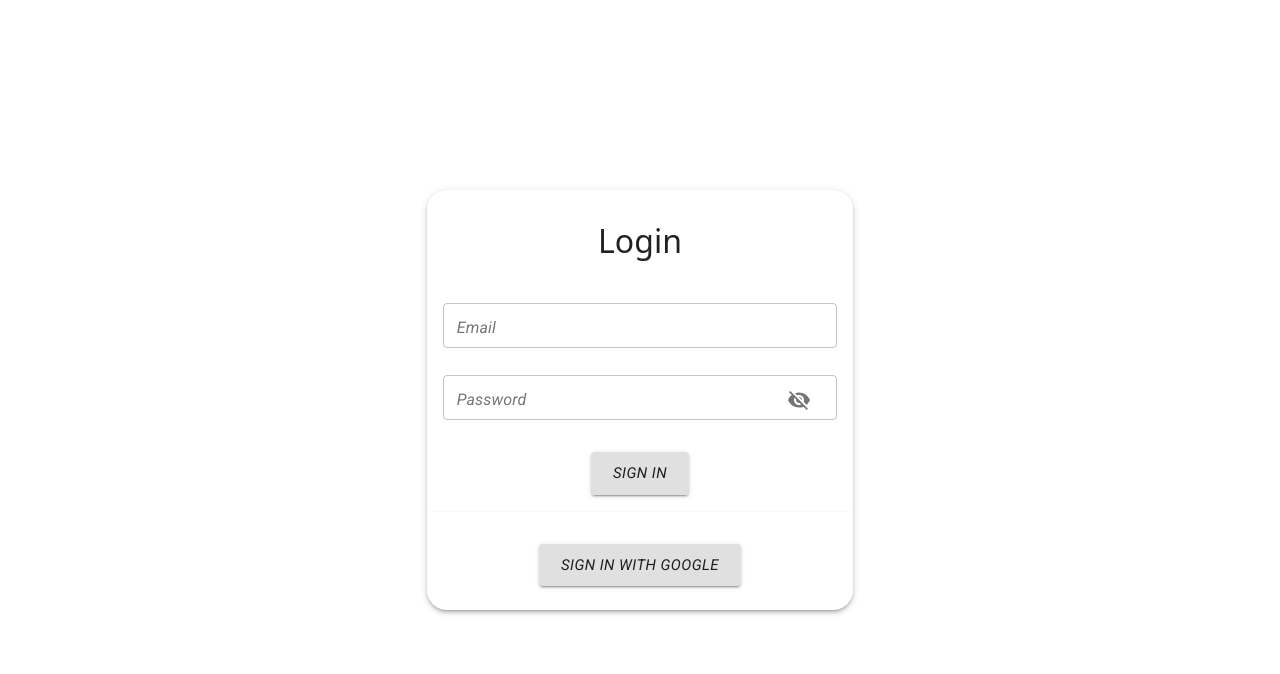
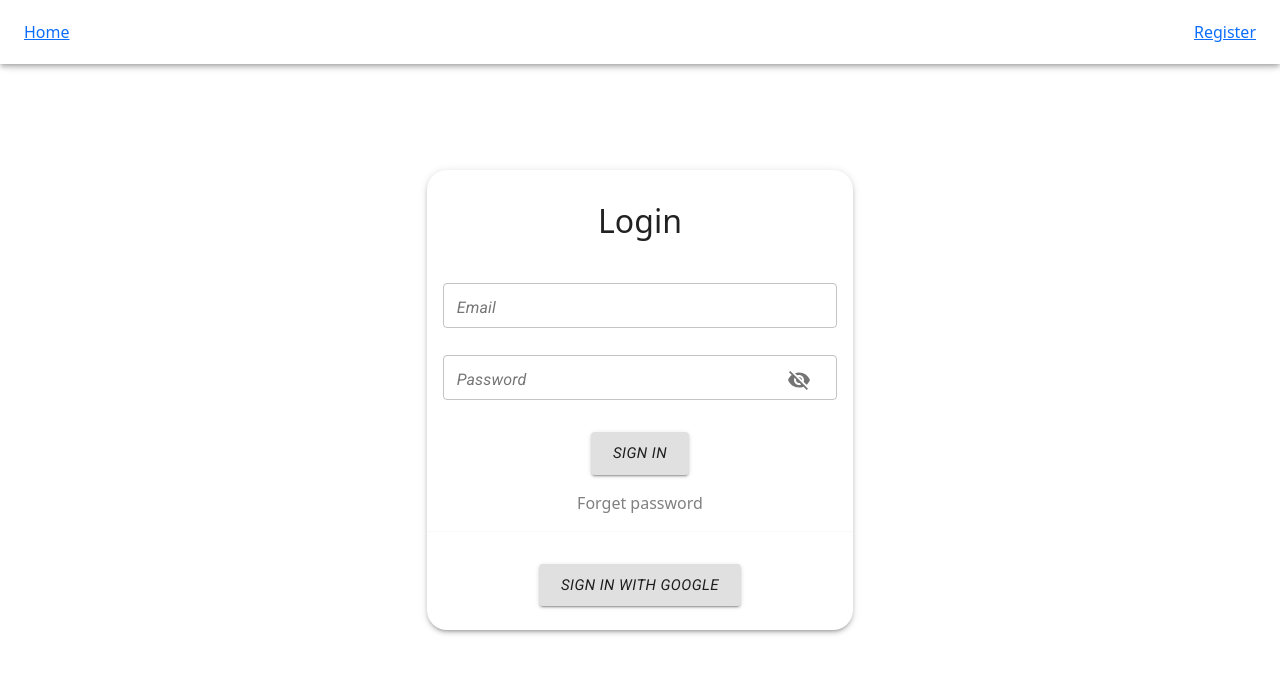
Before and after one commit to dilumharshana/POS-System-Client---ReactJS, a React (Create React App) app: page /login in a window 1280 px wide. Shown: the top 674 px of the page. Built offline with nearby package versions, Linux system fonts and the light colour scheme.

Commit message:
user authentication complete

```diff
--- a/src/components/navbar/navbar.jsx
+++ b/src/components/navbar/navbar.jsx
@@ -12,7 +12,7 @@ import { Link } from "react-router-dom";
 //import styles
 import { styles } from "./navbarStyles.js";
 
-export const NavBar = () => {
+export const NavBar = (props) => {
   const [drawer, setDrawer] = useState(false);
   const deviceWidth = useSelector((store) => store.deviceWidth);
 
@@ -20,21 +20,25 @@ export const NavBar = () => {
   const classes = styles()();
 
   //large screen navbar
-  const pcNavBar = () => (
+  const pcNavBar = (props) => (
     <AppBar className={classes.root} position="absolute">
       <Toolbar>
         <Box className={classes.menuTexts} mr={2}>
-          Download
+          HOME
         </Box>
         <Box className={classes.menuTexts} mr={2}>
           Docs
         </Box>
         <Box className={classes.menuTexts}>Blog</Box>
-        <Button className={classes.loginButton} variant="contained">
-          <Link to="/login" exact>
-            Login
-          </Link>
-        </Button>
+        {props.noLoginBtn === true ? (
+          <h1 style={{ marginLeft: "auto" }}>EVONPOS</h1>
+        ) : (
+          <Button className={classes.loginButton} variant="contained">
+            <Link to="/login" exact>
+              Login
+            </Link>
+          </Button>
+        )}
       </Toolbar>
     </AppBar>
   );
@@ -67,15 +71,7 @@ export const NavBar = () => {
                 EVONPOS
                 <Divider />
               </Box>
-              <Box
-                className={classes.drawerItems}
-                onClick={() => setDrawer(false)}
-                mt={3}
-                ml={3}
-                mr={8}
-              >
-                Download
-              </Box>
+
               <Box
                 className={classes.drawerItems}
                 onClick={() => setDrawer(false)}
@@ -112,5 +108,5 @@ export const NavBar = () => {
 
   // return isMobile ? mobileNavBar() : pcNavBar();
   if (deviceWidth <= 800) return mobileNavBar();
-  return pcNavBar();
+  return pcNavBar(props);
 };
--- a/src/components/userLogin/userLogin.jsx
+++ b/src/components/userLogin/userLogin.jsx
@@ -1,6 +1,7 @@
 import { useDispatch } from "react-redux";
 import { bindActionCreators } from "redux";
-import { useState } from "react";
+import { useHistory } from "react-router";
+import { useEffect, useState } from "react";
 import {
   Grid,
   Box,
@@ -12,7 +13,6 @@ import {
 } from "@material-ui/core";
 import { Visibility, VisibilityOff } from "@material-ui/icons";
 import CircularProgress from "@material-ui/core/CircularProgress";
-
 import { UserAuthTemplate } from "../../pages/UserAuthTemplate/userAuthUserAuthTemplate";
 import axios from "axios";
 
@@ -22,8 +22,25 @@ import { setUserLoginFail } from "../../state/actions/actionUserLoginState/Actio
 //api config file
 import { config } from "../../configs/jsonConfig";
 
+//styles
+import { styles } from "./userLoginStyles";
+
 //component
+
 export const UserLogin = () => {
+  const history = useHistory();
+
+  useEffect(() => {
+    const userLoged = localStorage.getItem("userInfo");
+
+    if (userLoged) {
+      history.push("/pos");
+    }
+  });
+
+  const useStyles = styles();
+  const classes = useStyles();
+
   //statets
   const [email, setEmail] = useState("");
   const [password, setPassword] = useState("");
@@ -40,7 +57,7 @@ export const UserLogin = () => {
       setLoading(true);
 
       const { data } = await axios.post(
-        "http://localhost:2000/login",
+        "http://localhost:2000/api/login",
         {
           email,
           password,
@@ -49,18 +66,19 @@ export const UserLogin = () => {
       );
 
       localStorage.setItem("userInfo", JSON.stringify(data));
-
+      history.push("/pos");
       setLoading(false);
     } catch (error) {
-      userLoginState(true);
+      console.log(error.response.data);
+      userLoginState(false);
       setLoading(false);
 
-      setTimeout(() => userLoginState(false), 3000);
+      setTimeout(() => userLoginState(true), 3000);
     }
   };
 
   return (
-    <UserAuthTemplate>
+    <UserAuthTemplate page="Register">
       <Grid container direction="column">
         <Grid>
           <Box item pt={2} display="flex" justifyContent="center" pt={4} pb={3}>
@@ -103,9 +121,8 @@ export const UserLogin = () => {
             />
           </Box>
         </Grid>
-
         <Grid>
-          <Box item pt={2} display="flex" justifyContent="center" pb={2}>
+          <Box item pt={2} display="flex" justifyContent="center">
             {loading ? (
               <CircularProgress color="secondary" />
             ) : (
@@ -113,6 +130,11 @@ export const UserLogin = () => {
                 Sign In
               </Button>
             )}
+          </Box>
+        </Grid>
+        <Grid item pb={2}>
+          <Box className={classes.forgotPasswordLables} p={2}>
+            Forget password
           </Box>
         </Grid>
 
--- /dev/null
+++ b/src/components/userLogin/userLoginStyles.js
@@ -0,0 +1,9 @@
+import { makeStyles } from "@material-ui/core";
+
+export const styles = () =>
+  makeStyles({
+    forgotPasswordLables: {
+      textAlign: "center",
+      color: "grey",
+    },
+  });
--- a/src/components/userRegister/userRegister.jsx
+++ b/src/components/userRegister/userRegister.jsx
@@ -36,7 +36,7 @@ export const UserRegister = () => {
   };
 
   return (
-    <UserAuthTemplate>
+    <UserAuthTemplate page="Login">
       <Grid container direction="column">
         <Grid>
           {/* topic-------------------- */}
--- a/src/index.js
+++ b/src/index.js
@@ -28,9 +28,8 @@ ReactDOM.render(
         <App>
           <Switch>
             <Route exact path="/register" component={UserRegister} />
-            <Route exact path="/login">
-              {userLogin ? <PosSystem /> : <UserLogin />}
-            </Route>
+            <Route exact path="/login" component={UserLogin} />
+            <Route exact path="/pos" component={PosSystem} />
             <Route exact path="/">
               {userLogin ? <PosSystem /> : <IndexPage />}
             </Route>
--- a/src/pages/UserAuthTemplate/userAuthUserAuthTemplate.jsx
+++ b/src/pages/UserAuthTemplate/userAuthUserAuthTemplate.jsx
@@ -1,6 +1,11 @@
+import { useState } from "react";
+import { Grid, Box, Paper, AppBar, Toolbar } from "@material-ui/core";
+import Alert from "react-bootstrap/Alert";
 import { useSelector } from "react-redux";
-import { Grid, Box, Paper } from "@material-ui/core";
-import Alert from "react-bootstrap/Alert";
+import { Link } from "react-router-dom";
+
+//components
+import { NavBar } from "../../components/navbar/navbar";
 
 //styles
 import { styles } from "./userAuthStyles";
@@ -12,6 +17,8 @@ export const UserAuthTemplate = (props) => {
   const useStyles = styles();
   const classes = useStyles();
 
+  const [page, setPage] = useState(props.page);
+
   return (
     <Grid
       container
@@ -19,8 +26,23 @@ export const UserAuthTemplate = (props) => {
       justifyContent="center"
       alignItems="center"
     >
+      <AppBar color="transparent">
+        <Toolbar>
+          <Box>
+            {" "}
+            <Link to="/">Home</Link>
+          </Box>
+
+          <Box style={{ marginLeft: "auto" }}>
+            <Link to={props.page === "Login" ? "/login" : "/register"}>
+              {page}
+            </Link>
+          </Box>
+        </Toolbar>
+      </AppBar>
+
       <Grid item xs={11} sm={11} md={8} lg={4} xl={4}>
-        {userLoginFail && (
+        {!userLoginFail && (
           <Alert variant="danger">Incorrect email or password !</Alert>
         )}
         <Paper elevation="3" className={classes.paper}>
--- a/src/pages/indexPage/indexPage.js
+++ b/src/pages/indexPage/indexPage.js
@@ -19,7 +19,7 @@ export const IndexPage = () => {
   return (
     <Grid container justifyContent="center">
       <Grid item>
-        <NavBar />
+        <NavBar noLoginBtn="false" />
       </Grid>
 
       <Grid item>
--- a/src/pages/possystem/possystem.jsx
+++ b/src/pages/possystem/possystem.jsx
@@ -1,8 +1,19 @@
 import { Button } from "@material-ui/core";
-import { useHistory } from "react-router";
+import { useEffect } from "react";
+
+//actions
+import { useHistory } from "react-router-dom";
 
 export const PosSystem = () => {
   const history = useHistory();
+  const userInfo = localStorage.getItem("userInfo");
+
+  useEffect(() => {
+    if (!userInfo) {
+      history.push("/login");
+    }
+  });
+
   return (
     <>
       <h1>hello pos window</h1>
--- a/src/state/reducers/userLoginState/Reducer-userLoginState.js
+++ b/src/state/reducers/userLoginState/Reducer-userLoginState.js
@@ -1,6 +1,6 @@
 import { USER_LOGIN_FAIL } from "../../types";
 
-export const userLoginState = (state = false, action) => {
+export const userLoginState = (state = true, action) => {
   switch (action.type) {
     case USER_LOGIN_FAIL:
       return action.payload;
```
Also changed, not shown: 1 other file (tests, documents, lock files or other folders).
